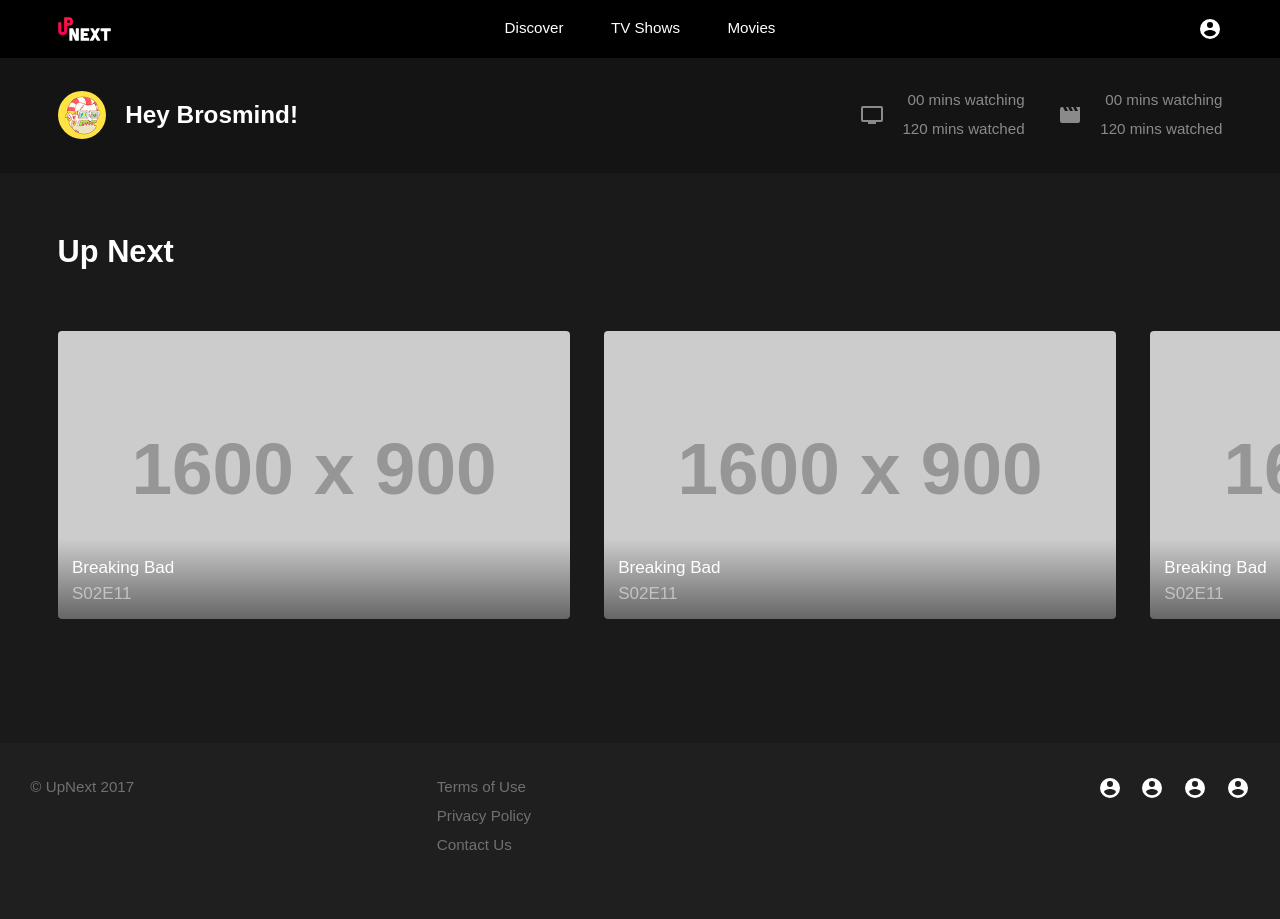
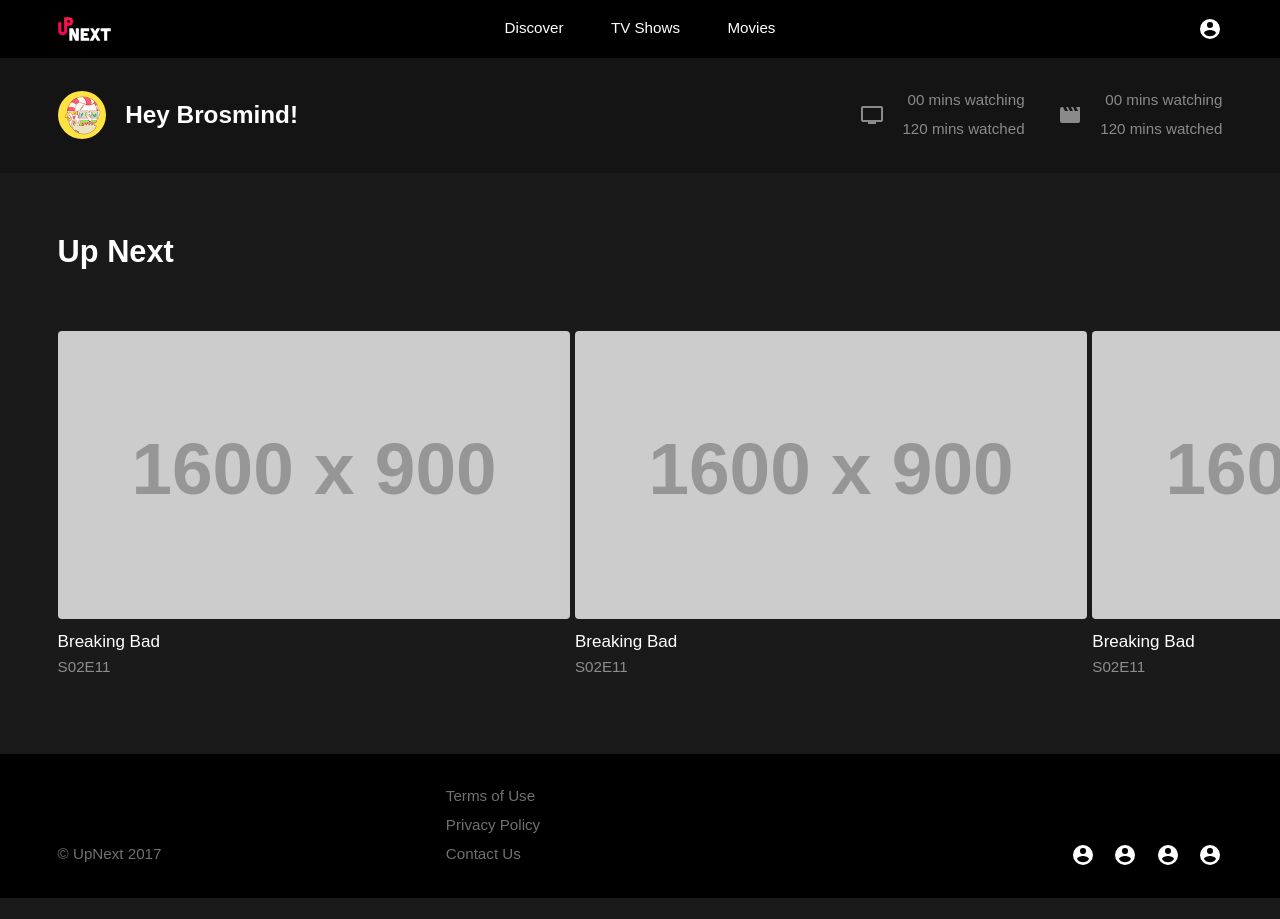
Before and after one commit to mpsquare/upnext, a Jekyll site: the page built from index.html, in a window 1280 px wide. Built offline with Jekyll 4.4.1, drawn with Linux system fonts in a browser that asks for light colours; some web fonts are replaced.

Commit message:
Clean up some code

```diff
--- a/_includes/footer.html
+++ b/_includes/footer.html
@@ -1,11 +1,11 @@
-<div class="grid footer-wrapper micro">
-<p class="copyright unit xs-1 s-1 m-1-3 l-1-3 xl-1-3">© UpNext 2017</p>
-<ul class="terms list-group unit xs-1 s-1 m-1-3 l-1-3 xl-1-3">
+<div class="grid grid-bottom footer-wrapper micro pad-t pad-b gutter m-gutter-2">
+<p class="copyright unit xs-1 s-1 m-1-3 l-1-3 xl-1-3 push-0">© UpNext 2017</p>
+<ul class="terms list-group unit xs-1 s-1 m-1-3 l-1-3 xl-1-3 push-0">
   <li>Terms of Use</li>
   <li>Privacy Policy</li>
   <li>Contact Us</li>
 </ul>
-<ul class="sm-icons list-group-inline unit xs-1 s-1 m-1-3 l-1-3 xl-1-3">
+<ul class="sm-icons list-group-inline unit xs-1 s-1 m-1-3 l-1-3 xl-1-3 push-0">
   <li class="push-r-1-2">
     <i class="icon i-24">
       <svg><use xlink:href="{{site.baseurl}}/images/icons.svg#account-circle"></use></svg>
--- a/_includes/up-next-card.html
+++ b/_includes/up-next-card.html
@@ -1,10 +1,10 @@
-<button class="card relative ib push-r">
+<a class="card relative ib icon-link" href="#">
   <img class="card-img" src="{{include.img}}" alt="" />
-  <div class="card-details milli absolute island-1-2 pin-bl w-1 text-left pad-t-1-4">
+  <div class="milli text-left">
     <div class="lh-1-33">{{include.title}}</div>
-    <div class="milli lh-1-3 opacity-half">{{include.episode}}</div>
+    <div class="micro lh-1-3 opacity-half">{{include.episode}}</div>
   </div>
   <i class="icon i-96 i-play pin-c">
     <svg><use xlink:href="{{site.baseurl}}/images/icons.svg#play-circle-filled"></use></svg>
   </i>
-</button>
+</a>
--- a/_includes/up-next-carousel.html
+++ b/_includes/up-next-carousel.html
@@ -1,6 +1,7 @@
 <div class="gutter m-gutter-2 pad-t-2">
   <h2 class="push-0">Up Next</h2>
 </div>
+<div class="row-outer">
   <div class="row gutter-2">
     <div class="row-inner">
 
@@ -36,3 +37,4 @@
 
     </div>
   </div>
+</div>
--- a/css/buttons.css
+++ b/css/buttons.css
@@ -15,7 +15,3 @@
   outline: 3px solid rgba(255, 255, 255, .5);
   outline-offset: 0;
 }
-
-a:focus, [tabindex="0"]:focus {
-  outline-offset: 1px;
-}
--- a/css/footer.css
+++ b/css/footer.css
@@ -1,6 +1,5 @@
 .footer-wrapper{
-  padding: 2em;
-  background-color: #1F1F1F;
+  background-color: #000;
 }
 
 .copyright, .terms {
```
Also changed, not shown: css/carousel.css (+7 -7 lines). Lines whose indentation alone changed are shown as unchanged.
